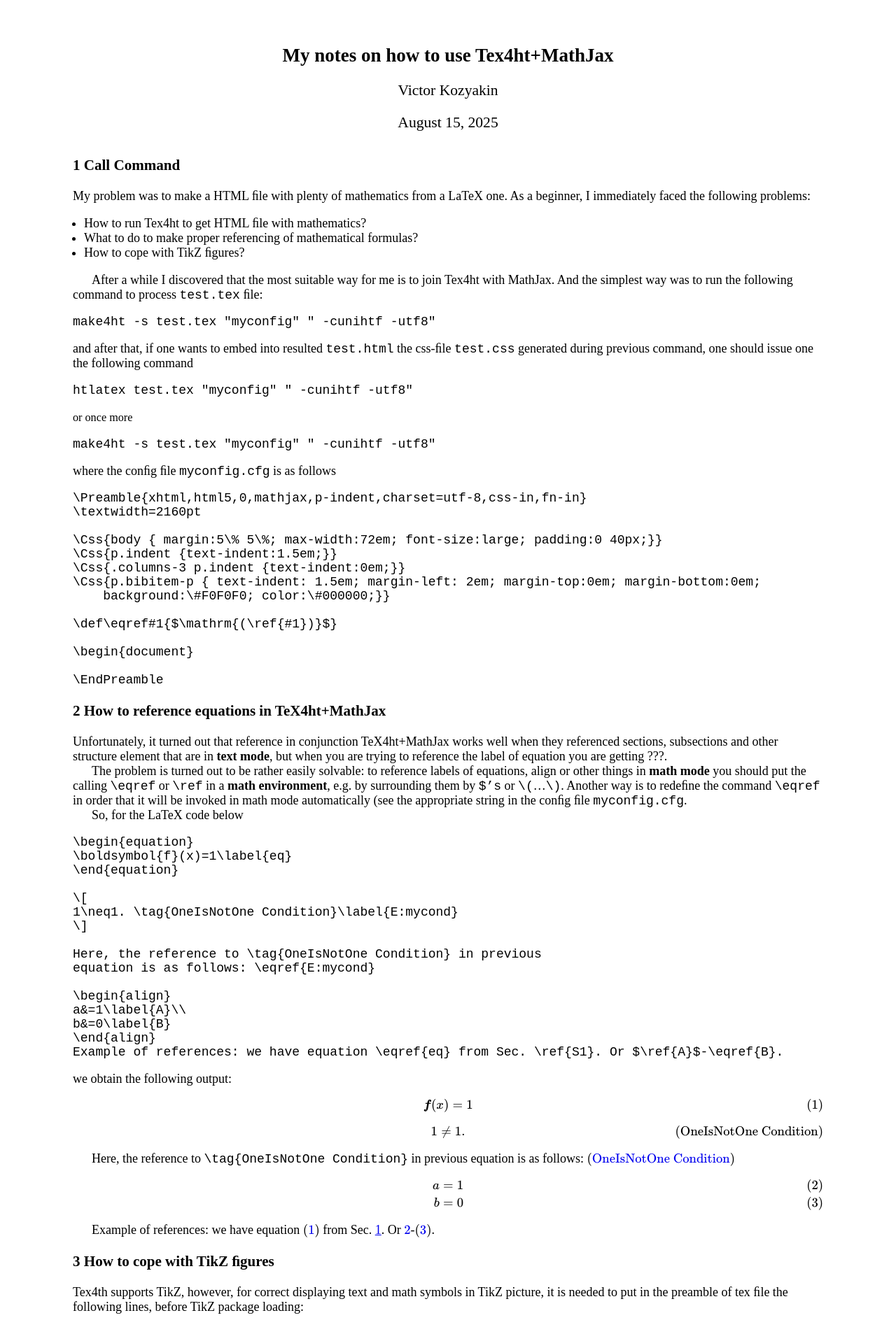
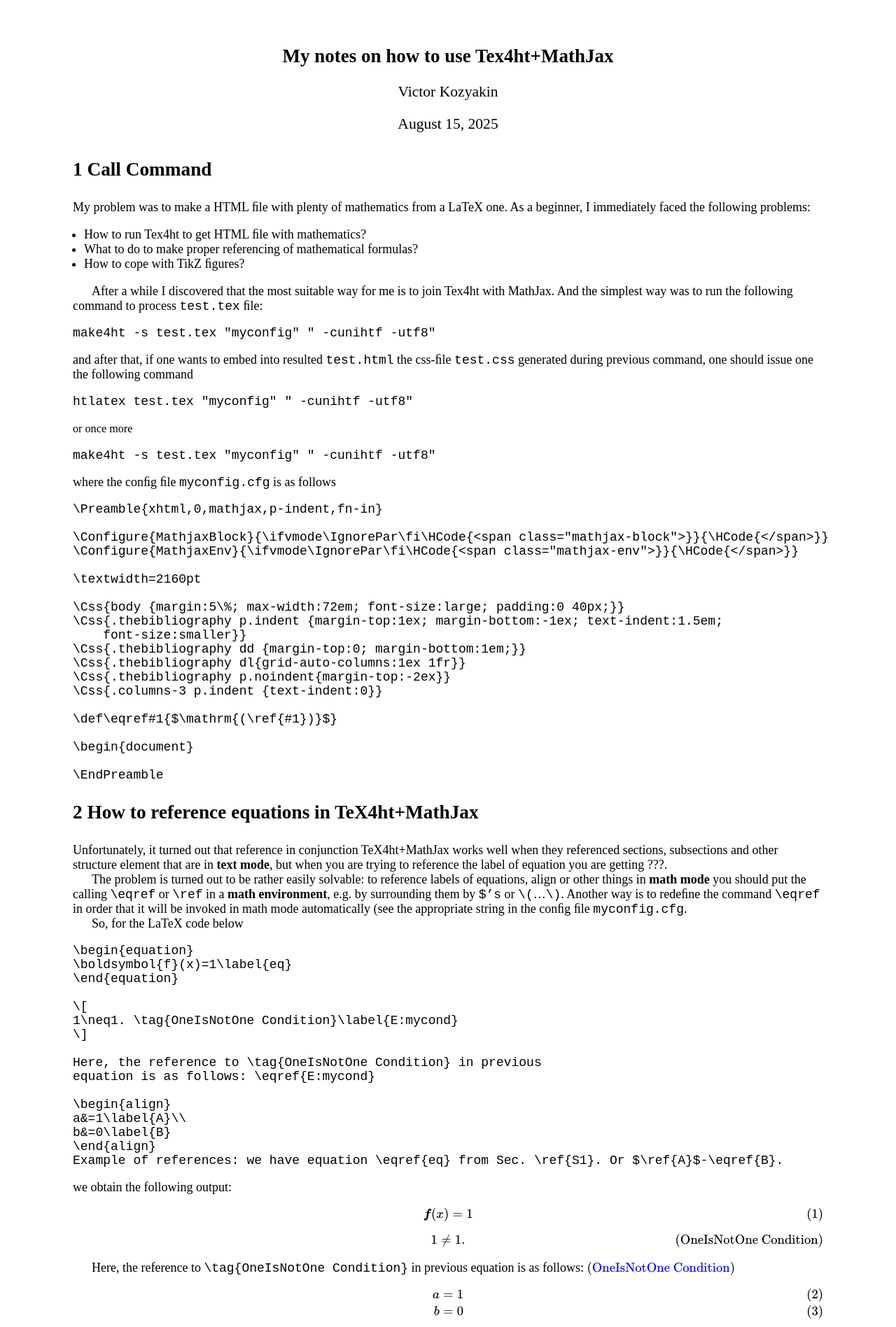
Before and after one commit to kozyakin/kozyakin.github.io, a Jekyll site: the page latex2html/latex2html_via_tex4ht.html, which Jekyll copies as it is, in a window 1280 px wide. Shown: the top 1897 px of the page at 70% size. Built offline with Jekyll 4.4.1, drawn with Linux system fonts in a browser that asks for light colours.

Commit message:
Update styling

```diff
--- a/latex2html/latex2html_via_tex4ht.html
+++ b/latex2html/latex2html_via_tex4ht.html
@@ -18,6 +18,15 @@
   a{overflow-wrap:break-word;word-wrap:break-word;word-break:break-word;hyphens:auto}
   a img{border-top:0;border-left:0;border-right:0}
   img.math{vertical-align:middle}
+  h1,h2,h3,h4,h5{line-height:1.2}
+  @media print{
+  body{max-width:none}
+  }
+  .likesectionHead,.sectionHead{font-size:1.5157em}
+  @media (prefers-color-scheme:dark){
+  img[src^=latex2html_via_tex4ht]{filter:invert(1)}
+  }
+  body{background-color:Canvas;color:CanvasText;color-scheme:light dark;margin:5%;max-width:72em;font-size:large;padding:0 40px}
   li p.indent{text-indent:0}
   li p:first-child{margin-top:0;margin-bottom:0}
   li div:last-child,li p:last-child,li p~ul:last-child{margin-bottom:.5em}
@@ -29,8 +38,6 @@
   div.figure img{text-align:center}
   div.caption{text-indent:-2em;margin-left:3em;margin-right:1em;text-align:center;margin-top:.5rem}
   div.caption span.id{font-weight:700;white-space:nowrap}
-  p.bibitem{text-indent:-2em;margin-left:2em;margin-top:.6em;margin-bottom:.6em}
-  p.bibitem-p{text-indent:0;margin-left:2em;margin-top:.6em;margin-bottom:.6em}
   div.maketitle,h2.titleHead{text-align:center}
   div.maketitle{margin-bottom:2em}
   div.author,div.date{text-align:center}
@@ -41,9 +48,9 @@
   img+figcaption,p+figcaption{margin-top:1em}
   .thebibliography dl{display:grid;grid-auto-columns:min-content 1fr;grid-auto-flow:column;grid-auto-columns:1ex 1fr}
   .thebibliography dt{grid-column:1;margin-bottom:.5em}
-  body{margin:5%;max-width:72em;font-size:large;padding:0 40px}
-  .thebibliography p.indent{text-indent:1.5em;background:#f0f0f0;color:#000}
+  .thebibliography p.indent{margin-top:1ex;margin-bottom:-1ex;text-indent:1.5em;font-size:smaller}
   .thebibliography dd{margin-top:0;margin-bottom:1em}
+  .thebibliography p.noindent{margin-top:-2ex}
   .columns-3 p.indent{text-indent:0}
   -->
   </style>
@@ -84,25 +91,31 @@
 </pre><!-- l. 49 -->
   <p class='nopar'>where the conﬁg ﬁle <span class='obeylines-h'><code class='verb'>myconfig.cfg</code></span> is as follows</p>
   <pre class='verbatim' id='verbatim-4'>
-\Preamble{xhtml,html5,0,mathjax,p-indent,charset=utf-8,css-in,fn-in}
+\Preamble{xhtml,0,mathjax,p-indent,fn-in}
+
+\Configure{MathjaxBlock}{\ifvmode\IgnorePar\fi\HCode{&lt;span class="mathjax-block"&gt;}}{\HCode{&lt;/span&gt;}}
+\Configure{MathjaxEnv}{\ifvmode\IgnorePar\fi\HCode{&lt;span class="mathjax-env"&gt;}}{\HCode{&lt;/span&gt;}}
+
 \textwidth=2160pt
 
-\Css{body { margin:5\% 5\%; max-width:72em; font-size:large; padding:0 40px;}}
-\Css{p.indent {text-indent:1.5em;}}
-\Css{.columns-3 p.indent {text-indent:0em;}}
-\Css{p.bibitem-p { text-indent: 1.5em; margin-left: 2em; margin-top:0em; margin-bottom:0em;
-    background:\#F0F0F0; color:\#000000;}}
+\Css{body {margin:5\%; max-width:72em; font-size:large; padding:0 40px;}}
+\Css{.thebibliography p.indent {margin-top:1ex; margin-bottom:-1ex; text-indent:1.5em;
+    font-size:smaller}}
+\Css{.thebibliography dd {margin-top:0; margin-bottom:1em;}}
+\Css{.thebibliography dl{grid-auto-columns:1ex 1fr}}
+\Css{.thebibliography p.noindent{margin-top:-2ex}}
+\Css{.columns-3 p.indent {text-indent:0}}
 
 \def\eqref#1{$\mathrm{(\ref{#1})}$}
 
 \begin{document}
 
 \EndPreamble
-</pre><!-- l. 69 -->
+</pre><!-- l. 75 -->
   <p class='nopar'></p>
-  <h3 class='sectionHead' id='how-to-reference-equations-in-texhtmathjax'><span class='titlemark'>2</span> <a id='x1-20002'></a>How to reference equations in TeX4ht+MathJax</h3><!-- l. 72 -->
-  <p class='noindent'>Unfortunately, it turned out that reference in conjunction TeX4ht+MathJax works well when they referenced sections, subsections and other structure element that are in <span class='ecbx-1000'>text mode</span>, but when you are trying to reference the label of equation you are getting ???.</p><!-- l. 77 -->
-  <p class='indent'>The problem is turned out to be rather easily solvable: to reference labels of equations, align or other things in <span class='ecbx-1000'>math mode</span> you should put the calling <span class='obeylines-h'><code class='verb'>\eqref</code></span> or <span class='obeylines-h'><code class='verb'>\ref</code></span> in a <span class='ecbx-1000'>math environment</span>, e.g. by surrounding them by <span class='obeylines-h'><code class='verb'>$’s</code></span> or <span class='obeylines-h'><code class='verb'>\(</code></span>…<span class='obeylines-h'><code class='verb'>\)</code></span>. Another way is to redeﬁne the command <span class='obeylines-h'><code class='verb'>\eqref</code></span> in order that it will be invoked in math mode automatically (see the appropriate string in the conﬁg ﬁle <span class='obeylines-h'><code class='verb'>myconfig.cfg</code></span>.</p><!-- l. 85 -->
+  <h3 class='sectionHead' id='how-to-reference-equations-in-texhtmathjax'><span class='titlemark'>2</span> <a id='x1-20002'></a>How to reference equations in TeX4ht+MathJax</h3><!-- l. 78 -->
+  <p class='noindent'>Unfortunately, it turned out that reference in conjunction TeX4ht+MathJax works well when they referenced sections, subsections and other structure element that are in <span class='ecbx-1000'>text mode</span>, but when you are trying to reference the label of equation you are getting ???.</p><!-- l. 86 -->
+  <p class='indent'>The problem is turned out to be rather easily solvable: to reference labels of equations, align or other things in <span class='ecbx-1000'>math mode</span> you should put the calling <span class='obeylines-h'><code class='verb'>\eqref</code></span> or <span class='obeylines-h'><code class='verb'>\ref</code></span> in a <span class='ecbx-1000'>math environment</span>, e.g. by surrounding them by <span class='obeylines-h'><code class='verb'>$’s</code></span> or <span class='obeylines-h'><code class='verb'>\(</code></span>…<span class='obeylines-h'><code class='verb'>\)</code></span>. Another way is to redeﬁne the command <span class='obeylines-h'><code class='verb'>\eqref</code></span> in order that it will be invoked in math mode automatically (see the appropriate string in the conﬁg ﬁle <span class='obeylines-h'><code class='verb'>myconfig.cfg</code></span>.</p><!-- l. 99 -->
   <p class='indent'>So, for the LaTeX code below</p>
   <pre class='verbatim' id='verbatim-5'>
 \begin{equation}
@@ -121,26 +134,26 @@
 b&amp;=0\label{B}
 \end{align}
 Example of references: we have equation \eqref{eq} from Sec. \ref{S1}. Or $\ref{A}$-\eqref{B}.
-</pre><!-- l. 104 -->
-  <p class='nopar'>we obtain the following output: <span class='mathjax-env'>\begin{equation} \boldsymbol {f}(x)=1\label {eq} \end{equation}</span><a id='x1-2001r1'></a> <span class='mathjax-block'>\[ 1\neq 1. \tag {OneIsNotOne Condition}\label {E:mycond} \]</span></p><!-- l. 115 -->
-  <p class='indent'>Here, the reference to <span class='obeylines-h'><code class='verb'>\tag{OneIsNotOne&nbsp;Condition}</code></span> in previous equation is as follows: <span class='mathjax-inline'>\(\mathrm {(\ref {E:mycond})}\)</span> <span class='mathjax-env'>\begin{align} a & =1\label {A} \\ b & =0\label {B} \end{align}</span><a id='x1-2002r2'></a></p><!-- l. 122 -->
+</pre><!-- l. 118 -->
+  <p class='nopar'>we obtain the following output: <span class='mathjax-env'>\begin{equation} \boldsymbol {f}(x)=1\label {eq} \end{equation}</span><a id='x1-2001r1'></a> <span class='mathjax-block'>\[ 1\neq 1. \tag {OneIsNotOne Condition}\label {E:mycond} \]</span></p><!-- l. 129 -->
+  <p class='indent'>Here, the reference to <span class='obeylines-h'><code class='verb'>\tag{OneIsNotOne&nbsp;Condition}</code></span> in previous equation is as follows: <span class='mathjax-inline'>\(\mathrm {(\ref {E:mycond})}\)</span> <span class='mathjax-env'>\begin{align} a & =1\label {A} \\ b & =0\label {B} \end{align}</span><a id='x1-2002r2'></a></p><!-- l. 137 -->
   <p class='indent'>Example of references: we have equation <span class='mathjax-inline'>\(\mathrm {(\ref {eq})}\)</span> from Sec. <a href='#call-command'>1<!-- tex4ht:ref: S1  --></a>. Or <span class='mathjax-inline'>\(\ref {A}\)</span>-<span class='mathjax-inline'>\(\mathrm {(\ref {B})}\)</span>.</p>
-  <h3 class='sectionHead' id='how-to-cope-with-tikz-figures'><span class='titlemark'>3</span> <a id='x1-30003'></a>How to cope with TikZ ﬁgures</h3><!-- l. 126 -->
+  <h3 class='sectionHead' id='how-to-cope-with-tikz-figures'><span class='titlemark'>3</span> <a id='x1-30003'></a>How to cope with TikZ ﬁgures</h3><!-- l. 142 -->
   <p class='noindent'>Tex4th supports TikZ, however, for correct displaying text and math symbols in TikZ picture, it is needed to put in the preamble of tex ﬁle the following lines, before TikZ package loading:</p>
   <pre class='verbatim' id='verbatim-6'>
 \ifdefined\HCode%
    \def\pgfsysdriver{pgfsys-dvisvgm4ht.def}%
 \fi%
-</pre><!-- l. 133 -->
-  <p class='nopar'></p><!-- l. 135 -->
+</pre><!-- l. 150 -->
+  <p class='nopar'></p><!-- l. 152 -->
   <p class='indent'>Below is an example of using TikZ.</p>
   <figure class='figure' id='x1-30011'>
-    <span id='example-of-stanford'></span> <!-- l. 140 -->
+    <span id='example-of-stanford'></span> <!-- l. 157 -->
     <p class='noindent'><img alt='[Picture]' src='latex2html_via_tex4ht0x.svg'></p>
     <figcaption class='caption'>
       <span class='id'>Figure&nbsp;1:</span> <span class='content'>Example of Stanford</span>
     </figcaption><!-- tex4ht:label?: x1-30011  -->
-  </figure><!-- l. 197 -->
+  </figure><!-- l. 223 -->
   <p class='indent'>Citation example:&nbsp;<span class='cite'>[<a href='#XNDKKP_DSS96'>1</a>]</span>.</p>
   <h3 class='likesectionHead' id='references'><a id='x1-4000'></a>References</h3><!-- l. 18 -->
   <p class='noindent'></p>
```
Also changed, not shown: latex2html/latex2html_via_tex4ht0x.svg, 1 other file.
